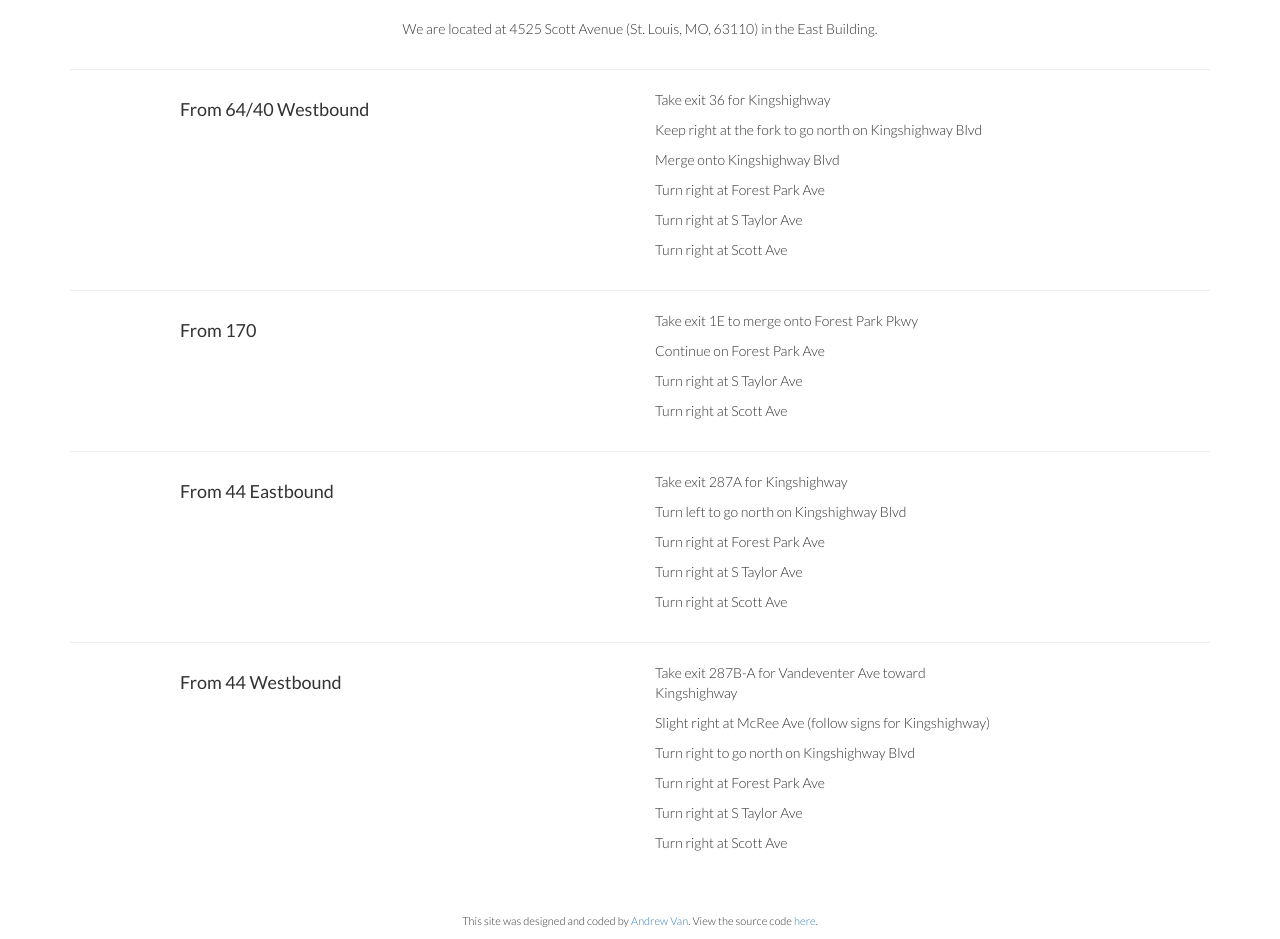
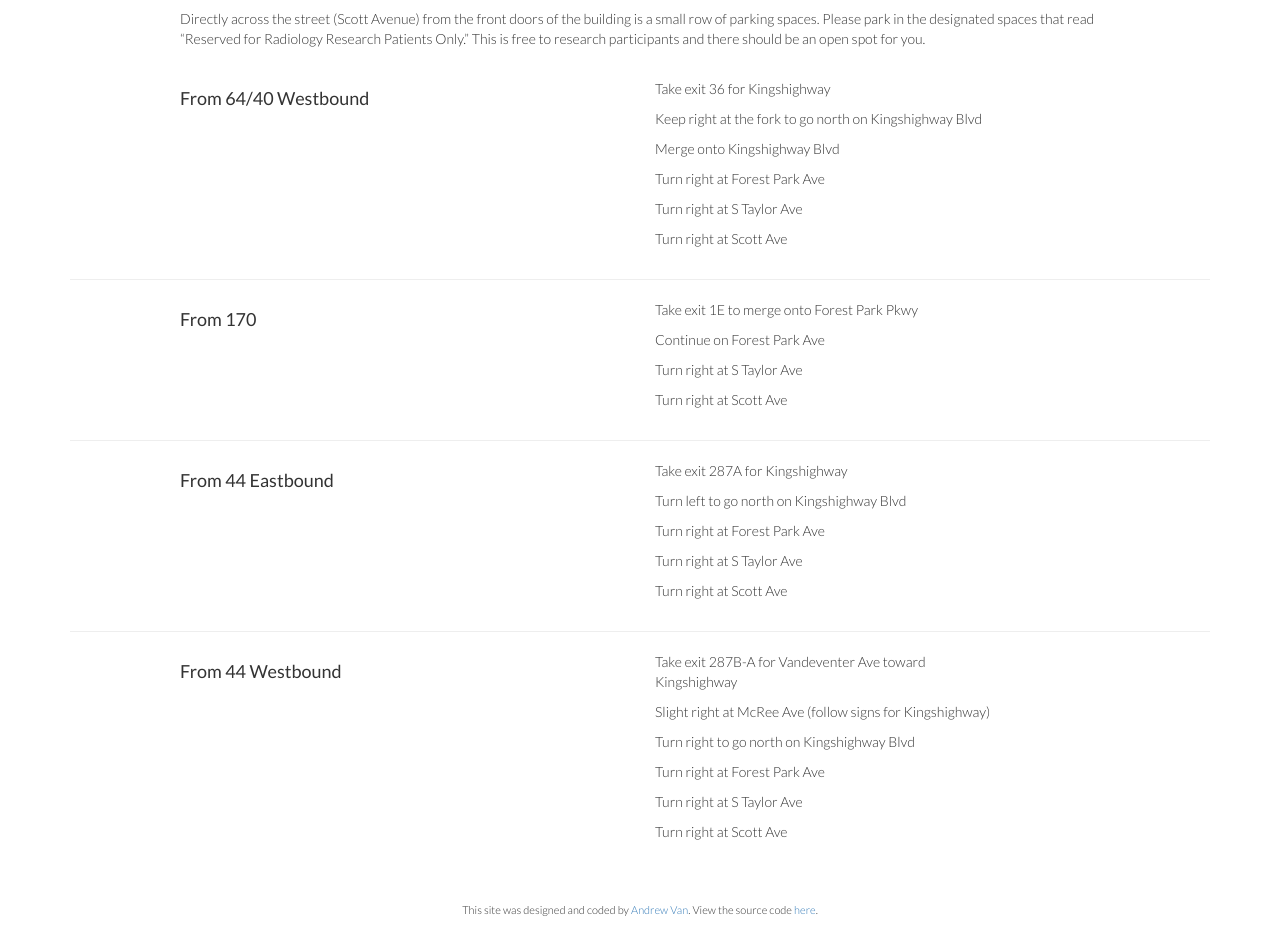
Before and after one commit to vanandrew/dglabsite, a Django app: page /directions in a window 1280 px wide. Shown: the part 998-1937 px from the top of the page. After the commit the page ends 1914 px from the top, so only its background shows below. Run offline with Django 3.2, Linux system fonts and the light colour scheme; some libraries are stand-ins or nearby versions.

Commit message:
Miscellaneous fixes/changes

```diff
--- a/dlabsite/templates/dlabsite/base.html
+++ b/dlabsite/templates/dlabsite/base.html
@@ -43,7 +43,7 @@
 						<span class="icon-bar"></span>
 						<span class="icon-bar"></span>
 					</button>
-					<a class="navbar-brand symbol-container">
+					<a class="navbar-brand symbol-container" id="home" href="{% url 'dlabsite:homepage' %}">
 						<img class="symbol" src="{% static 'dlabsite/img/DLSymLogo.png' %}">
 					</a>
 				</div>
@@ -73,11 +73,11 @@
 						<li {% block participate %}{% endblock %}>
 							<a href="{% url 'dlabsite:participate' %}" id="participate">participate</a>
 						</li>
+						<li {% block careers %}{% endblock %}>
+							<a href="{% url 'dlabsite:careers' %}" id="careers">careers</a>
+						</li>
 						<li {% block directions %}{% endblock %}>
 							<a href="{% url 'dlabsite:directions' %}" id="directions">directions</a>
-						</li>
-						<li {% block careers %}{% endblock %}>
-							<a href="{% url 'dlabsite:careers' %}" id="careers">careers</a>
 						</li>
 						<li {% block contact %}{% endblock %}>
 							<a href="{% url 'dlabsite:contact' %}" id="contact">contact</a>
@@ -91,13 +91,13 @@
 		{% endblock %}
 
 		{% if request.get_full_path != '/' and request.get_full_path != '/lab_members' %}
-		<footer class="container" style="margin-top: 50px; margin-bottom: 25px;">
+		<div class="container animated fadeIn" style="margin-top: 50px; margin-bottom: 25px;">
 			<div class="row">
 				<div class="col-lg-8 col-lg-offset-2 text-center" style="font-size: 11px;">
 					<p>This site was designed and coded by <a href="mailto:vanandrew@wustl.edu">Andrew Van</a>.
 						View the source code<a target="_blank" href="https://github.com/vanandrew/dglabsite"> here</a>.</p>
 			</div>
-		</footer>
+		</div>
 		{% endif %}
 
 		<!-- jQuery (necessary for Bootstrap's JavaScript plugins) -->
--- a/dlabsite/templates/dlabsite/directions.html
+++ b/dlabsite/templates/dlabsite/directions.html
@@ -18,13 +18,9 @@ class="active"
 	</section>
 </div>
 <div class="container animated fadeIn" style="min-height: 700px;">
-	<div class"row">
-		<div class="col-lg-10 col-lg-offset-1">
-			<h3>Parking</h3>
-			<p>Directly across the street (Scott Avenue) from the front doors of the building is a small
-				row of parking spaces. Please park in the designated spaces that read
-				“Reserved for Radiology Research Patients Only.” This is free to research participants and
-				there should be an open spot for you.</p>
+	<div class="row">
+		<div class="col-lg-8 col-lg-offset-2 text-center">
+			<h4>We are located at 4525 Scott Avenue, St. Louis, MO, 63110 in the East Building.</h4>
 		</div>
 	</div>
 	<div class="row">
@@ -34,11 +30,15 @@ class="active"
 	</div>
 	<br>
 	<div class="row">
-		<div class="col-lg-8 col-lg-offset-2 text-center">
-			<p>We are located at 4525 Scott Avenue (St. Louis, MO, 63110) in the East Building.</p>
+		<div class="col-lg-10 col-lg-offset-1">
+			<h3>Parking</h3>
+			<p>Directly across the street (Scott Avenue) from the front doors of the building is a small
+				row of parking spaces. Please park in the designated spaces that read
+				“Reserved for Radiology Research Patients Only.” This is free to research participants and
+				there should be an open spot for you.</p>
 		</div>
 	</div>
-	<hr>
+	<br>
 	<div class="row">
 		<div class="col-lg-4 col-lg-offset-1">
 			<h4>From 64/40 Westbound</h4>
--- a/dlabsite/templates/dlabsite/participate.html
+++ b/dlabsite/templates/dlabsite/participate.html
@@ -10,9 +10,9 @@ class="active"
 	<section class="section">
 		<div class="row">
 			<div class="col-lg-8 col-lg-offset-2 text-center">
-				<h2>Participate in our Work</h2>
+				<h2>Participate in our Research</h2>
 				<hr>
-				<p class="sub-caption">Contribute to Science. Join our studies.</p>
+				<p class="sub-caption">Contribute to Science.</p>
 			</div>
 		</div>
 	</section>
```
